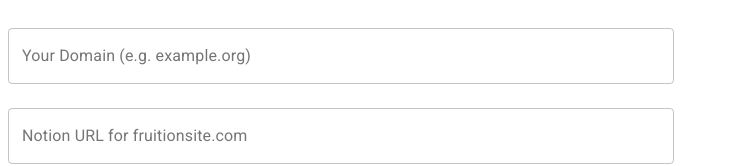
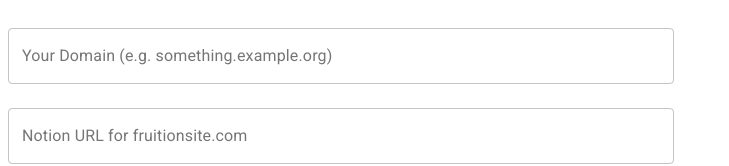
Before and after one commit to stephenou/fruitionsite, a React (Create React App) app: page / in a window 1280 px wide. Shown: the top 166 px of the page, without its empty margins (0-729 px from the left). Built offline with nearby package versions, Linux system fonts and the light colour scheme.

Commit message:
small change in the description.

```diff
--- a/src/App.js
+++ b/src/App.js
@@ -119,7 +119,7 @@
       <TextField
         fullWidth
         helperText={myDomainHelperText}
-        label="Your Domain (e.g. example.org)"
+        label="Your Domain (e.g. something.example.org)"
         onChange={handleMyDomain}
         margin="normal"
         placeholder={DEFAULT_DOMAIN}
--- a/worker.js
+++ b/worker.js
@@ -1,7 +1,7 @@
 /* CONFIGURATION STARTS HERE */
 
-/* Step 1: enter your domain name like fruitionsite.com */
-const MY_DOMAIN = "fruitionsite.com";
+/* Step 1: enter your domain name like example.com */
+const MY_DOMAIN = "example.com";
 
 /*
  * Step 2: enter your URL slug to page ID mapping
@@ -16,7 +16,7 @@
 };
 
 /* Step 3: enter your page title and description for SEO purposes */
-const PAGE_TITLE = "Fruition";
+const PAGE_TITLE = "Worknot";
 const PAGE_DESCRIPTION =
   "Free, Open Source Toolkit For Customizing Your Notion Page";
 
```
